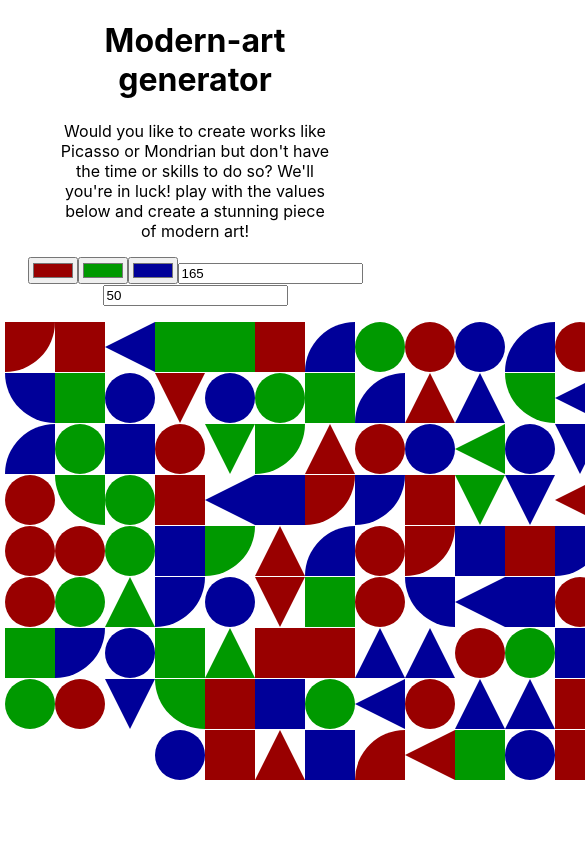
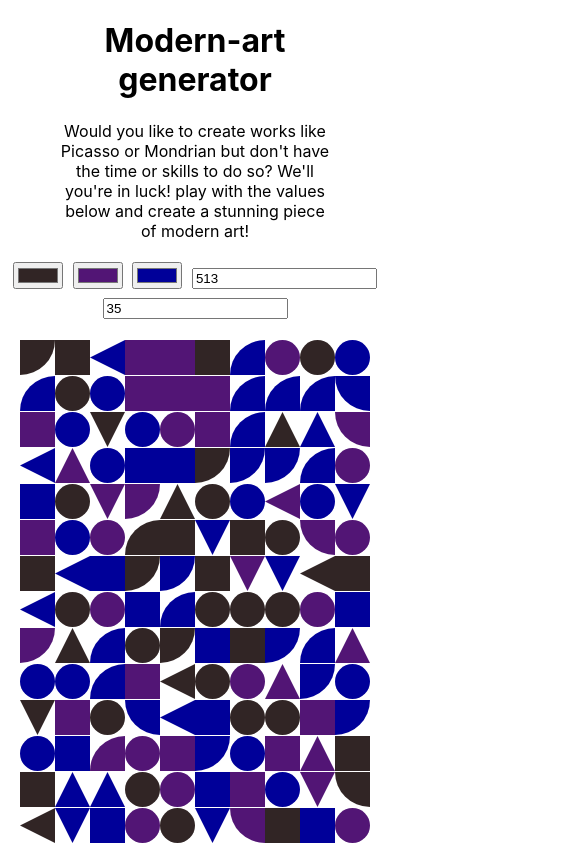
Before and after one commit to MatsVanderElst/art-generator, a React (Create React App) app: page / in a window 390 px wide. Shown: the top 844 px of the page, 585 px wide, since content can reach past the window. Built offline with nearby package versions, Linux system fonts and the light colour scheme.

Commit message:
finishing touches

```diff
--- a/src/App.css
+++ b/src/App.css
@@ -41,6 +41,17 @@ html{
   margin-bottom: 1rem;
 }
 
+.form__container input{
+  margin: 0.3rem;
+}
+
+@media only screen and (max-width: 1000px) {
+  .art__container{
+    max-width: 90vw;
+  }
+
+}
+
 /* .form__container{
   display: block;
   margin: 0.5rem;
--- a/src/App.js
+++ b/src/App.js
@@ -5,7 +5,7 @@ import React from 'react';
 class Form extends React.Component {
    types = ['rect', 'circle', 'triangle', 'quarter'];
 
-  constructor({color1="#990000",color2="#009900",color3="#000099", count=165, width=50 }) {
+  constructor({color1="#312525",color2="#521575",color3="#000099", count=513, width=35 }) {
     super();
     this.handleColor1Change = this.handleColor1Change.bind(this);
     this.handleColor2Change = this.handleColor2Change.bind(this);
```
